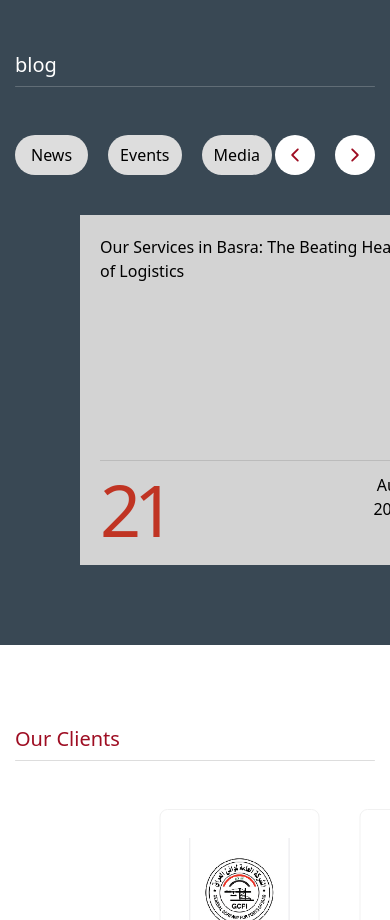
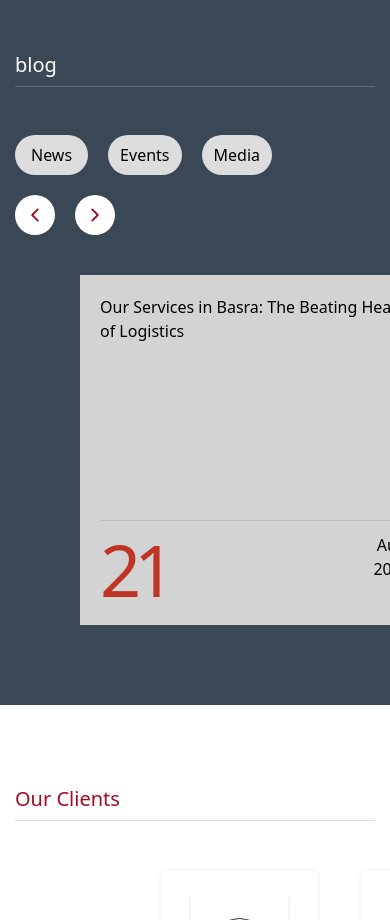
Before and after one commit to AbdulramanOmar/bawat, a Next.js app: page / in a window 390 px wide. Shown: the part 11080-12000 px from the top of the page. Built offline with nearby package versions, Linux system fonts and the light colour scheme.

Commit message:
Update Blog.jsx

```diff
--- a/src/app/sections/Blog.jsx
+++ b/src/app/sections/Blog.jsx
@@ -110,8 +110,8 @@ const Blog = () => {
   return (
     <section className="py-20">
       <Title title={"blog"} color="white" />
-      <div className="flex containe items-center justify-between">
-        <div className="flex items-center gap-5">
+      <div className="flex containe md:flex-row flex-col lg:items-center justify-between lg:gap-0 gap-5">
+        <div className="flex items-center  gap-5">
           <span className="px-4 py-2 text-black rounded-full bg-[#ddd]">
             News
           </span>
```
